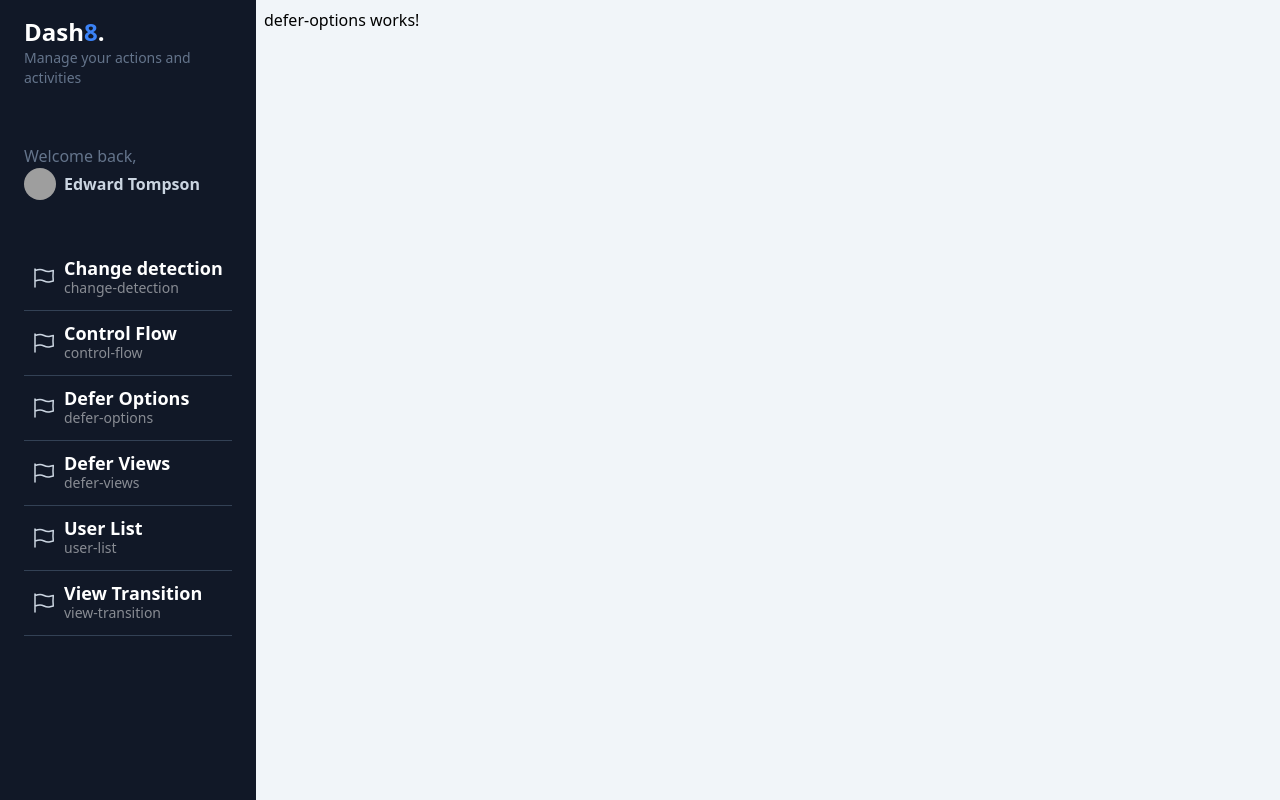
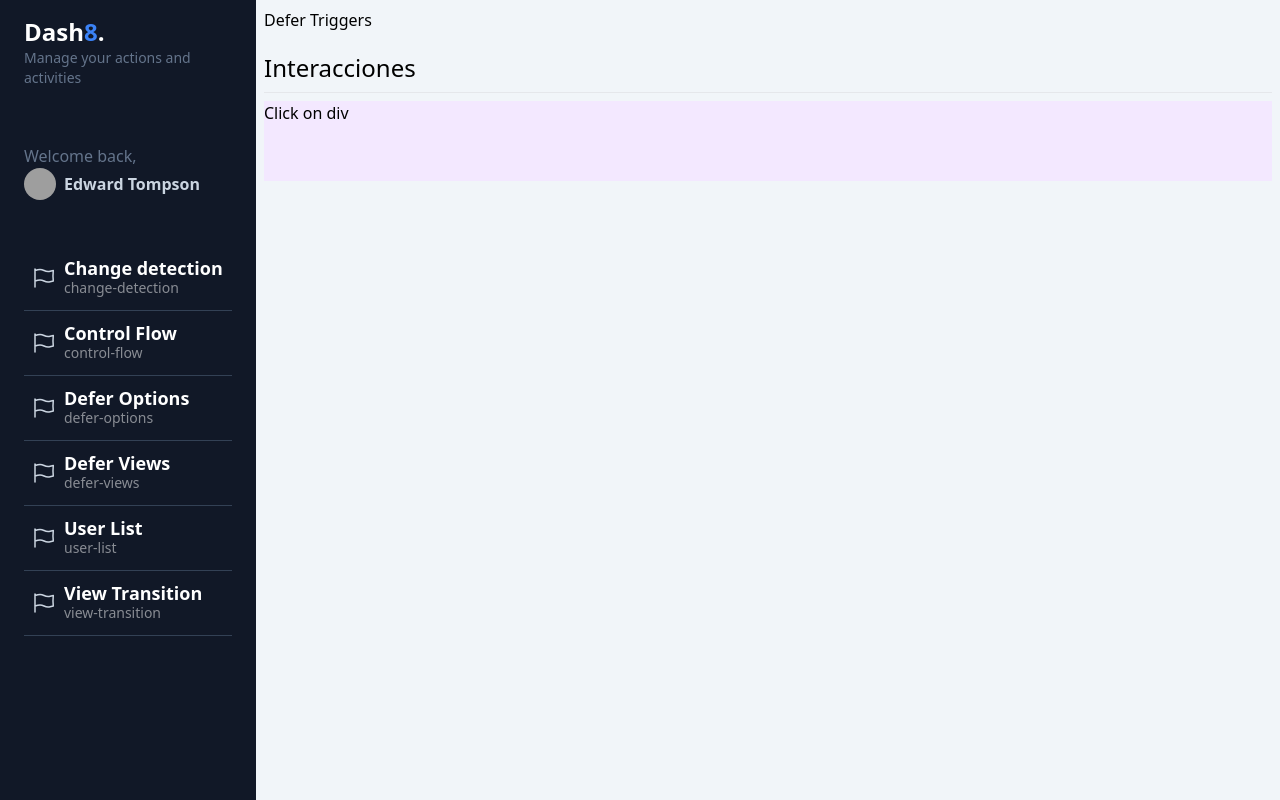
Before and after one commit to FabzDev/dashboard-A17, an Angular app: page /dashboard/defer-options in a window 1280 px wide. Built offline with nearby package versions, Linux system fonts and the light colour scheme; grey boxes are pictures that could not be loaded.

Commit message:
defer triggers on interaction implemented

```diff
--- a/src/app/dashboard/pages/defer-options/defer-options.component.html
+++ b/src/app/dashboard/pages/defer-options/defer-options.component.html
@@ -1 +1,19 @@
-<p>defer-options works!</p>
+<shared-title rootTitle="Defer Triggers" />
+
+<section class="grid grid-cols-1">
+
+<h1 class="text-2xl">Interacciones</h1>
+<hr class="my-2">
+
+@defer(on interaction){
+  <shared-heavy-loaders-fast cssClass="bg-blue-500 h-20">
+    <span>NgContent</span>
+  </shared-heavy-loaders-fast>
+
+} @placeholder {
+  <div class="bg-purple-100 h-20">
+    Click on div
+  </div>
+
+}
+</section>
--- a/src/app/dashboard/pages/defer-options/defer-options.component.ts
+++ b/src/app/dashboard/pages/defer-options/defer-options.component.ts
@@ -1,10 +1,12 @@
 import { CommonModule } from '@angular/common';
 import { Component } from '@angular/core';
+import { HeavyLoadersFastComponent } from '@shared/heavy-loaders/heavy-loaders-fast.component';
+import { TitleComponent } from '@shared/title/title.component';
 
 @Component({
   selector: 'dashboard-defer-options',
   standalone: true,
-  imports: [CommonModule],
+  imports: [CommonModule, TitleComponent, HeavyLoadersFastComponent],
   templateUrl: './defer-options.component.html',
   styles: ``
 })
--- a/src/app/shared/heavy-loaders/heavy-loaders-fast.component.ts
+++ b/src/app/shared/heavy-loaders/heavy-loaders-fast.component.ts
@@ -1,12 +1,20 @@
 import { CommonModule } from '@angular/common';
-import { Component } from '@angular/core';
+import { Component, Input } from '@angular/core';
 
 @Component({
-  selector: 'app-heavy-loaders-fast',
+  selector: 'shared-heavy-loaders-fast',
   standalone: true,
   imports: [CommonModule],
-  template: `<h1>Hola mundo</h1>`,
+  template: `
+  <section [ngClass]="['w-full', cssClass]">
+    <ng-content />
+  </section>
+  `,
 })
 export class HeavyLoadersFastComponent {
+  @Input({required: true})
+  public cssClass!: string;
 
+  constructor(){ console.log('HeavyLoaderFast created') ;
+  }
 }
```
